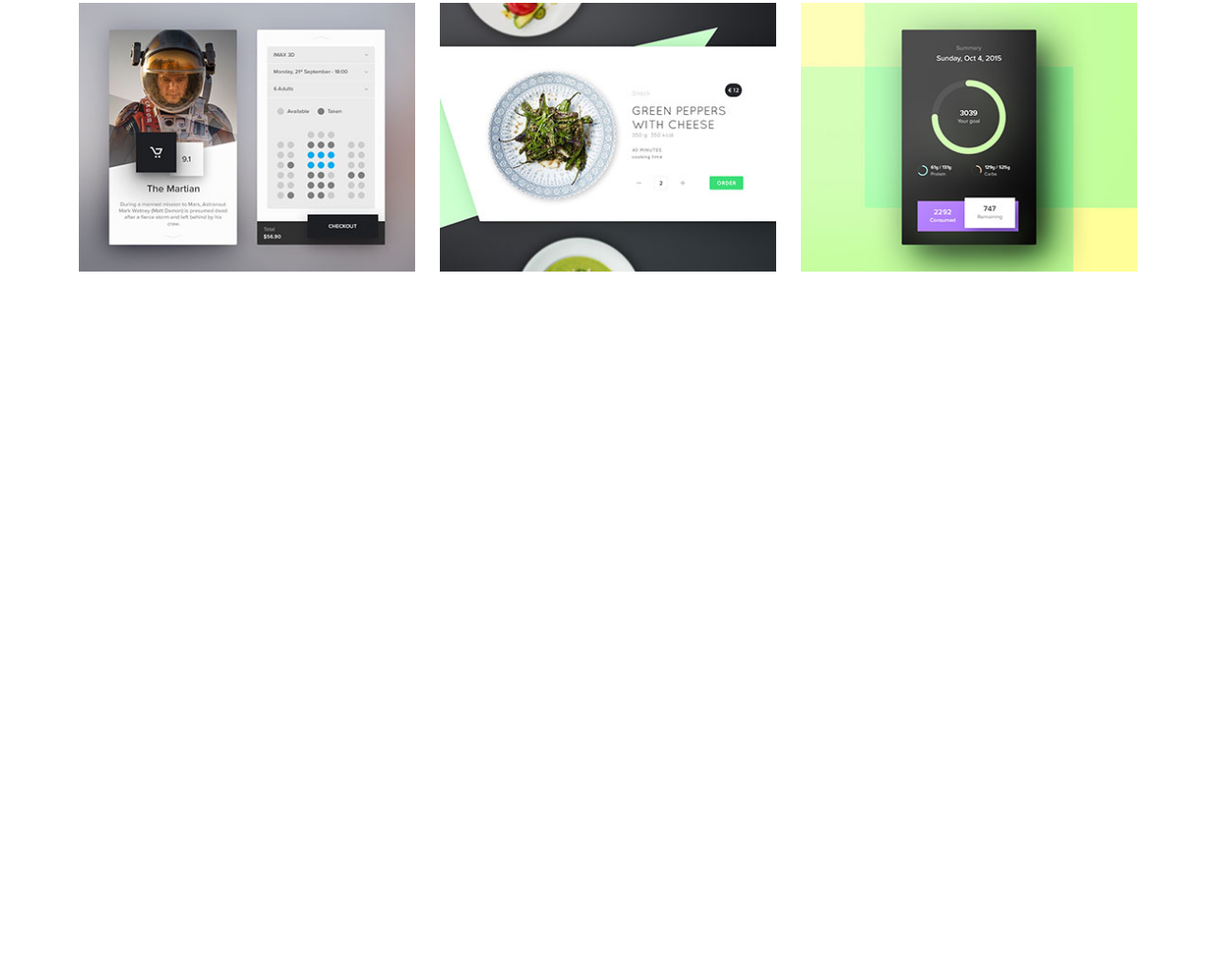
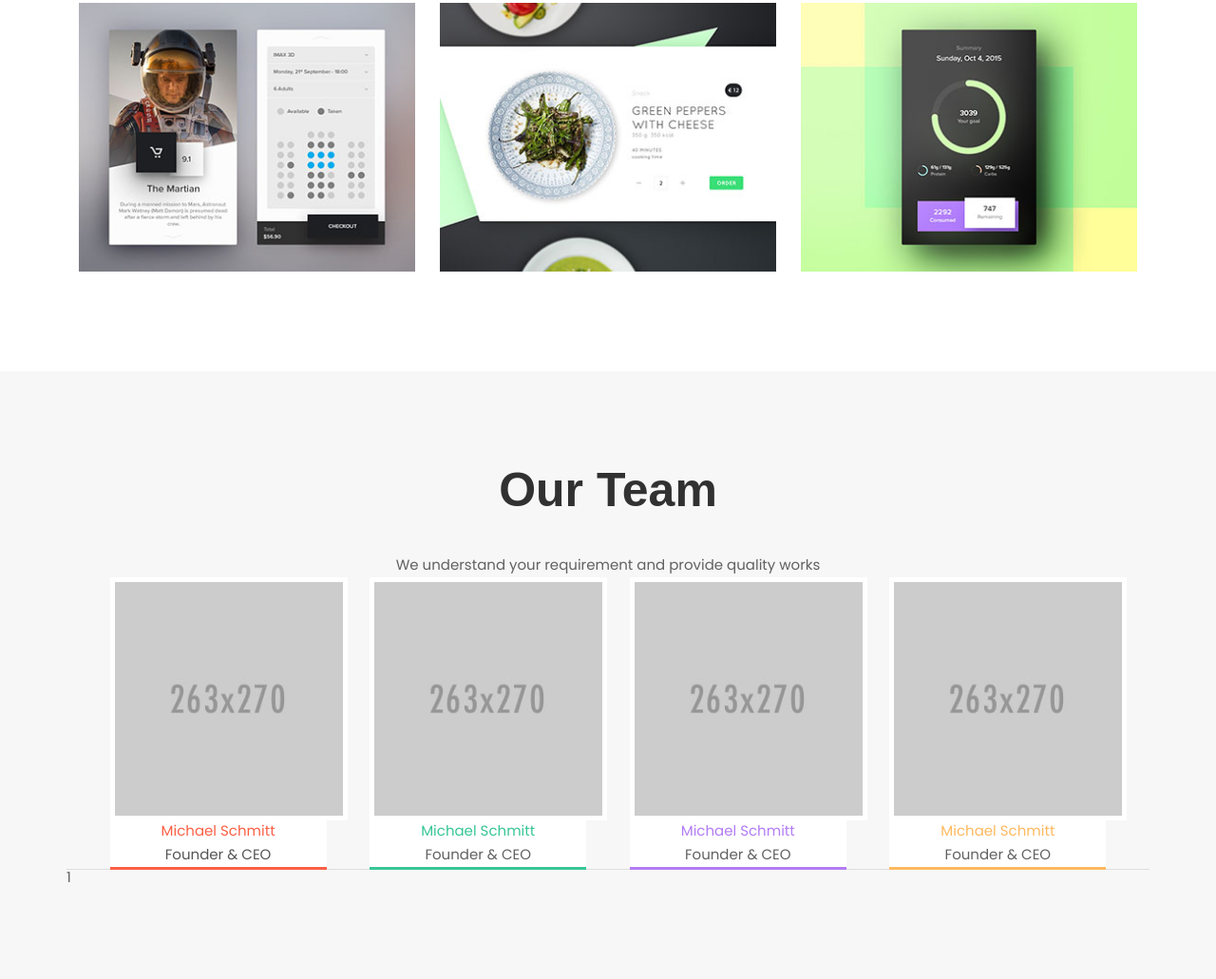
Before and after one commit to Kammirer/Flexbox, a website: page app/index.html in a window 1280 px wide. Shown: the part 3458-4489 px from the top of the page at 95% size. Before the commit the page ends 3849 px from the top, so only its background shows below. Drawn offline with nearby package versions, Linux system fonts and the light colour scheme.

Commit message:
14.10 13:51

```diff
--- a/app/css/style.css
+++ b/app/css/style.css
@@ -78,6 +78,30 @@ button:hover, button:active, button:focus{
 }
 p{
     line-height: 1.8em;
+}
+.color1{
+    color: #fc5f45;
+}
+.color2{
+    color: #38c695;
+}
+.color3{
+    color: #b27cf5;
+}
+.color4{
+    color: #feb960;
+}
+.border1{
+    border-bottom: 3px solid #fc5f45;
+}
+.border2{
+    border-bottom: 3px solid #38c695;
+}
+.border3{
+    border-bottom: 3px solid #b27cf5;
+}
+.border4{
+    border-bottom: 3px solid #feb960;
 }
 
 /* =====Start Header===== */
@@ -199,18 +223,7 @@ p{
     -webkit-box-shadow: 0 0 20px #a3a3a3;
     box-shadow: 0 0 20px #a3a3a3;
 }
-.border1{
-    border-bottom: 3px solid #fc5f45;
-}
-.border2{
-    border-bottom: 3px solid #38c695;
-}
-.border3{
-    border-bottom: 3px solid #b27cf5;
-}
-.border4{
-    border-bottom: 3px solid #feb960;
-}
+
 /* =====End Our Focus===== */
 
 /* =====Start Play Video===== */
@@ -255,3 +268,34 @@ p{
     width: 31%;
     margin: 5px;
 }
+
+/* =====Start Our Team===== */
+.our-team .our-team-tab .nav-tabs{
+    display: -webkit-box;
+    display: -ms-flexbox;
+    display: flex;
+    -webkit-box-pack: justify;
+    -ms-flex-pack: justify;
+    justify-content: space-between;
+}
+.our-team .our-team-tab .nav-tabs a{
+    padding: 0;
+    margin: 0;
+    border: none;
+}
+.nav-tabs>li.active>a, .nav-tabs>li.active>a:focus, .nav-tabs>li.active>a:hover{
+    border: none;
+}
+.our-team .our-team-tab .nav-tabs>li{
+    width: 20%;
+    text-align: center;
+    background-color: #fff;
+}
+.our-team .our-team-tab .nav>li>a:focus, .nav>li>a:hover{
+    background-color: #fff;
+}
+.team-photo{
+    display: block;
+    max-width: 250px;
+    border: 5px solid #fff;
+}
--- a/app/index.html
+++ b/app/index.html
@@ -5,7 +5,7 @@
     <meta name="viewport" content="width=device-width, initial-scale=1.0">
     <meta http-equiv="X-UA-Compatible" content="ie=edge">
     <title>FlaxBox Landing</title>
-    <link rel="stylesheet" href="css/bootstrap.min.css">
+    <link href="css/bootstrap.min.css" rel="stylesheet">
     <link rel="stylesheet" href="https://use.fontawesome.com/releases/v5.3.1/css/all.css" integrity="sha384-mzrmE5qonljUremFsqc01SB46JvROS7bZs3IO2EmfFsd15uHvIt+Y8vEf7N7fWAU" crossorigin="anonymous">
     <link href="https://fonts.googleapis.com/css?family=Poppins:400,500" rel="stylesheet">
     <link href="https://fonts.googleapis.com/css?family=Libre+Baskerville:400,700" rel="stylesheet">
@@ -118,7 +118,7 @@
             </div>
         </section>
     <!-- End Play Video -->
-
+    <!-- Start Portfolio -->
     <section class="def-section portfolio">
         <div class="container">
             <div class="name-block">
@@ -156,9 +156,71 @@
             </div>
         </div>
     </section>
+    <!-- End Portfolio -->
+    <!-- Start Our Team -->
+    <section class="def-section-gray our-team">
+        <div class="container">
+            <div class="name-block">
+                <span class="title">Our Team</span>
+                <p>We understand your requirement and provide quality works</p>
+            </div>
+            <div class="our-team-tab">
+                <!-- Nav tabs -->
+                <ul class="nav nav-tabs" role="tablist">
+                    <li role="presentation" class="border1 active"><a href="#MichaelSchmitt" aria-controls="MichaelSchmitt" role="tab" data-toggle="tab">
+                        <div class="first-tab tab-info">
+                            <img src="img/team1.jpg" alt="" class="team-photo">
+                            <span class="color1">Michael Schmitt</span>
+                            <p>Founder & CEO</p>
+                        </div>
+                    </a></li>
+                    <li role="presentation" class="border2"><a href="#DavidCramer" aria-controls="DavidCramer" role="tab" data-toggle="tab">
+                        <div class="secont-tab tab-info">
+                            <img src="img/team2.jpg" alt="" class="team-photo">
+                            <span class="color2">Michael Schmitt</span>
+                            <p>Founder & CEO</p>
+                        </div>
+                    </a></li>
+                    <li role="presentation" class="border3"><a href="#AnnaSchroder" aria-controls="AnnaSchroder" role="tab" data-toggle="tab">
+                        <div class="therd-tab tab-info">
+                            <img src="img/team3.jpg" alt="" class="team-photo">
+                            <span class="color3">Michael Schmitt</span>
+                            <p>Founder & CEO</p>
+                        </div>
+                    </a></li>
+                    <li role="presentation" class="border4"><a href="#JasonTeichmann" aria-controls="JasonTeichmann" role="tab" data-toggle="tab">
+                        <div class="four-tab tab-info">
+                            <img src="img/team4.jpg" alt="" class="team-photo">
+                            <span class="color4">Michael Schmitt</span>
+                            <p>Founder & CEO</p>
+                        </div>
+                    </a></li>
+                </ul>
+                <!-- Tab panes -->
+                <div class="tab-content">
+                    <div role="tabpanel" class="tab-pane active" id="MichaelSchmitt">
+                        1
+                    </div>
+                    <div role="tabpanel" class="tab-pane" id="DavidCramer">
+                        2
+                    </div>
+                    <div role="tabpanel" class="tab-pane" id="AnnaSchroder">
+                        3
+                    </div>
+                    <div role="tabpanel" class="tab-pane" id="JasonTeichmann">
+                        4
+                    </div>
+                </div>
+            </div>
+        </div>
+    </section>
+    <!-- End Our Team -->
+
     </main>
     <footer>
 
+        <script src="https://ajax.googleapis.com/ajax/libs/jquery/1.12.4/jquery.min.js"></script>
+        <script src="js/bootstrap.min.js"></script>
     </footer>
 </body>
 </html>
--- a/src/css/style.css
+++ b/src/css/style.css
@@ -76,6 +76,30 @@ button:hover, button:active, button:focus{
 }
 p{
     line-height: 1.8em;
+}
+.color1{
+    color: #fc5f45;
+}
+.color2{
+    color: #38c695;
+}
+.color3{
+    color: #b27cf5;
+}
+.color4{
+    color: #feb960;
+}
+.border1{
+    border-bottom: 3px solid #fc5f45;
+}
+.border2{
+    border-bottom: 3px solid #38c695;
+}
+.border3{
+    border-bottom: 3px solid #b27cf5;
+}
+.border4{
+    border-bottom: 3px solid #feb960;
 }
 
 /* =====Start Header===== */
@@ -179,18 +203,7 @@ p{
     background-color: #fff;
     box-shadow: 0 0 20px #a3a3a3;
 }
-.border1{
-    border-bottom: 3px solid #fc5f45;
-}
-.border2{
-    border-bottom: 3px solid #38c695;
-}
-.border3{
-    border-bottom: 3px solid #b27cf5;
-}
-.border4{
-    border-bottom: 3px solid #feb960;
-}
+
 /* =====End Our Focus===== */
 
 /* =====Start Play Video===== */
@@ -222,3 +235,30 @@ p{
     width: 31%;
     margin: 5px;
 }
+
+/* =====Start Our Team===== */
+.our-team .our-team-tab .nav-tabs{
+    display: flex;
+    justify-content: space-between;
+}
+.our-team .our-team-tab .nav-tabs a{
+    padding: 0;
+    margin: 0;
+    border: none;
+}
+.nav-tabs>li.active>a, .nav-tabs>li.active>a:focus, .nav-tabs>li.active>a:hover{
+    border: none;
+}
+.our-team .our-team-tab .nav-tabs>li{
+    width: 20%;
+    text-align: center;
+    background-color: #fff;
+}
+.our-team .our-team-tab .nav>li>a:focus, .nav>li>a:hover{
+    background-color: #fff;
+}
+.team-photo{
+    display: block;
+    max-width: 250px;
+    border: 5px solid #fff;
+}
```
Also changed, not shown: app/img/team1.jpg (added), app/img/team2.jpg (added), app/img/team3.jpg (added), app/img/team4.jpg (added).
